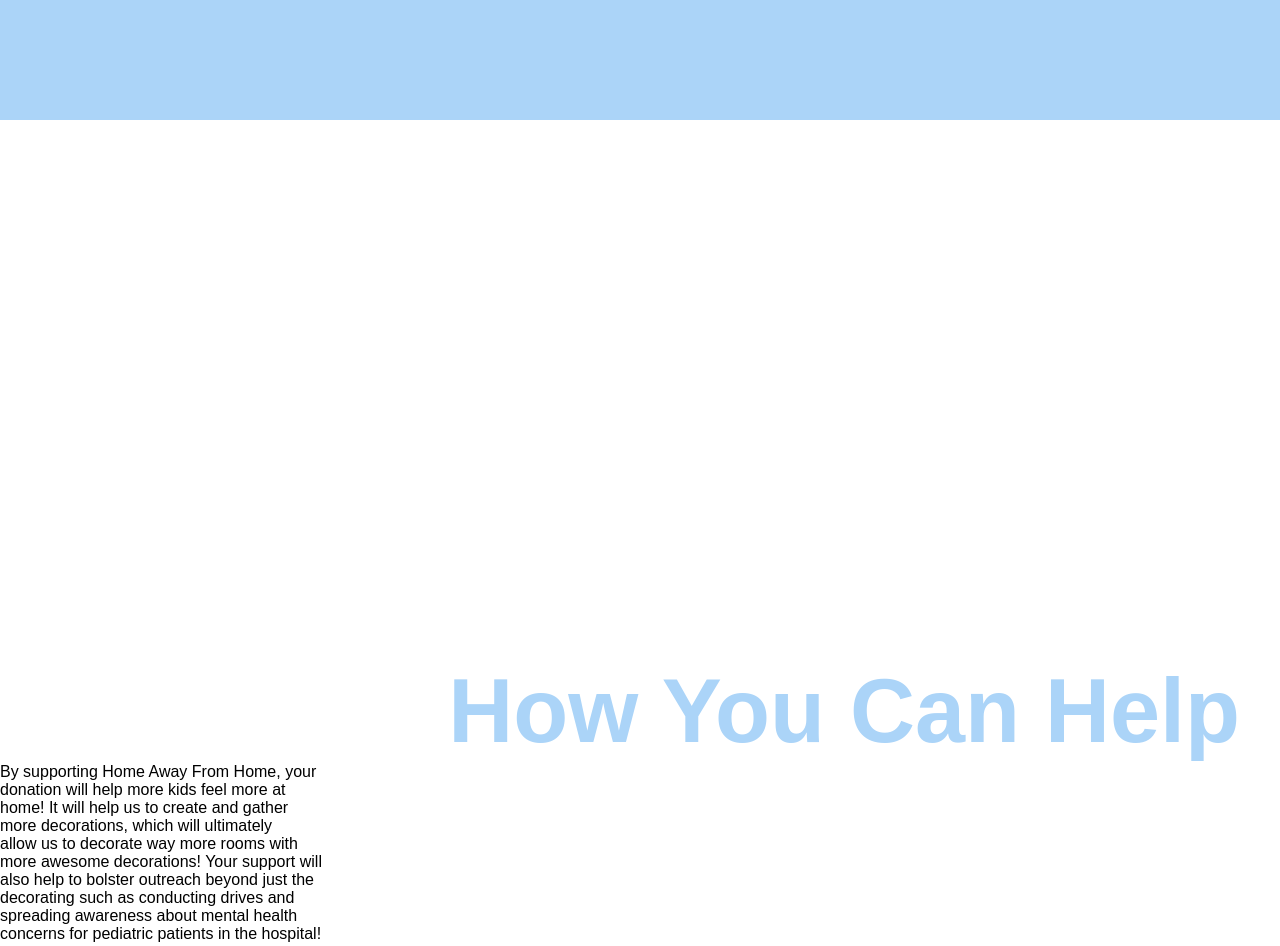
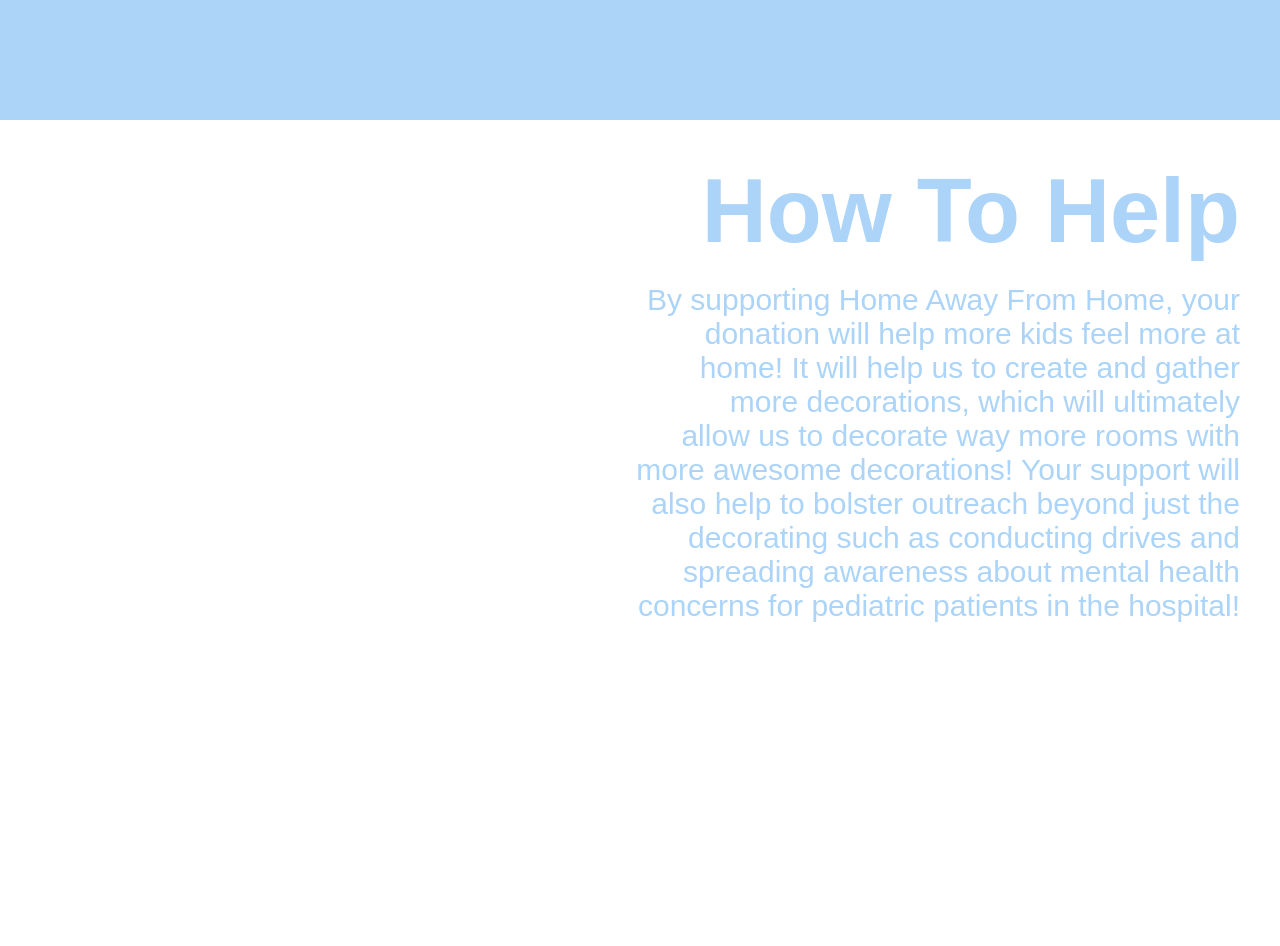
Before and after one commit to homeawayfromhome/homeawayfromhome.github.io, a plain HTML site: page index.html in a window 1280 px wide. Shown: the part 2360-3306 px from the top of the page. After the commit the page ends 3280 px from the top, so only its background shows below. Drawn offline with Linux system fonts and the light colour scheme.

Commit message:
Update index.html

```diff
--- a/index.html
+++ b/index.html
@@ -86,7 +86,6 @@
             .s4 {
                 height: 800px;
                 background: white;
-                margin-top: 500px;
             }
             .help {
                 color: #abd4f8;
@@ -94,6 +93,13 @@
                 text-align: right;
                 padding-right: 40px;
                 padding-top: 40px;
+            }
+            .p3 {
+                text-align: right;
+                padding-top: 20px;
+                color: #abd4f8;
+                padding-right: 40px;
+                font-size: 30px;
             }
         </style>
     </head>
@@ -143,7 +149,7 @@
                                   room looks just like their real room!</p>
                 </section>
                 <section class="s4">
-                    <h1 class="help">How You Can Help</h1>
+                    <h1 class="help">How To Help</h1>
                     <p class="p3">By supporting Home Away From Home, your<br>
                                   donation will help more kids feel more at<br>
                                   home! It will help us to create and gather<br>
```
